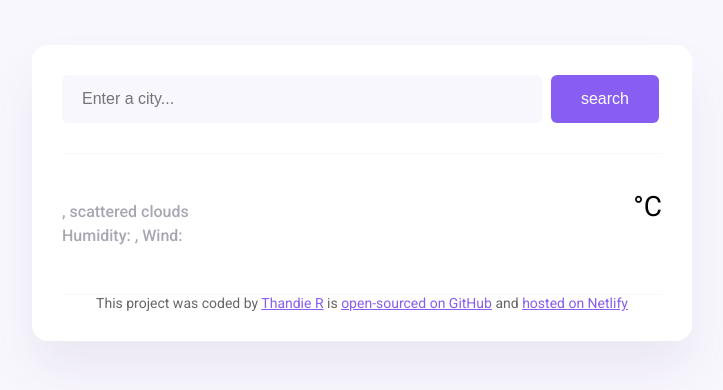
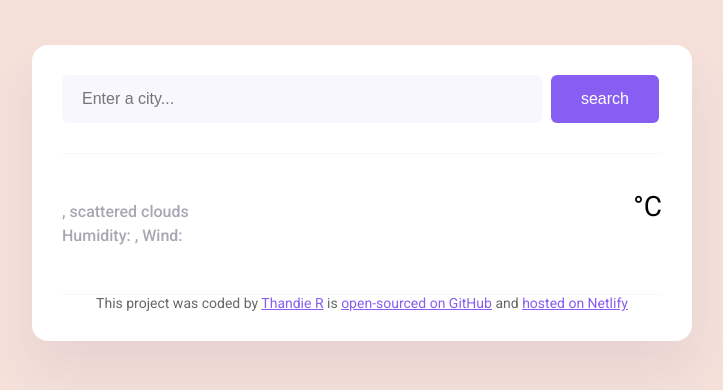
Before and after one commit to thandierab/VanillaWeatherApp, a plain HTML site: page index.html in a window 1280 px wide. Shown: the whole page, without its empty margins (278-1001 px from the left). Drawn offline with nearby package versions, Linux system fonts and the light colour scheme; no server answers.

Commit message:
Updated background of body

```diff
--- a/src/style.css
+++ b/src/style.css
@@ -1,5 +1,5 @@
 body {
-  background-color: #f9f7fe;
+  background-color: #f5e1da;
   font-family: "Roboto", sans-serif;
 }
 
```
